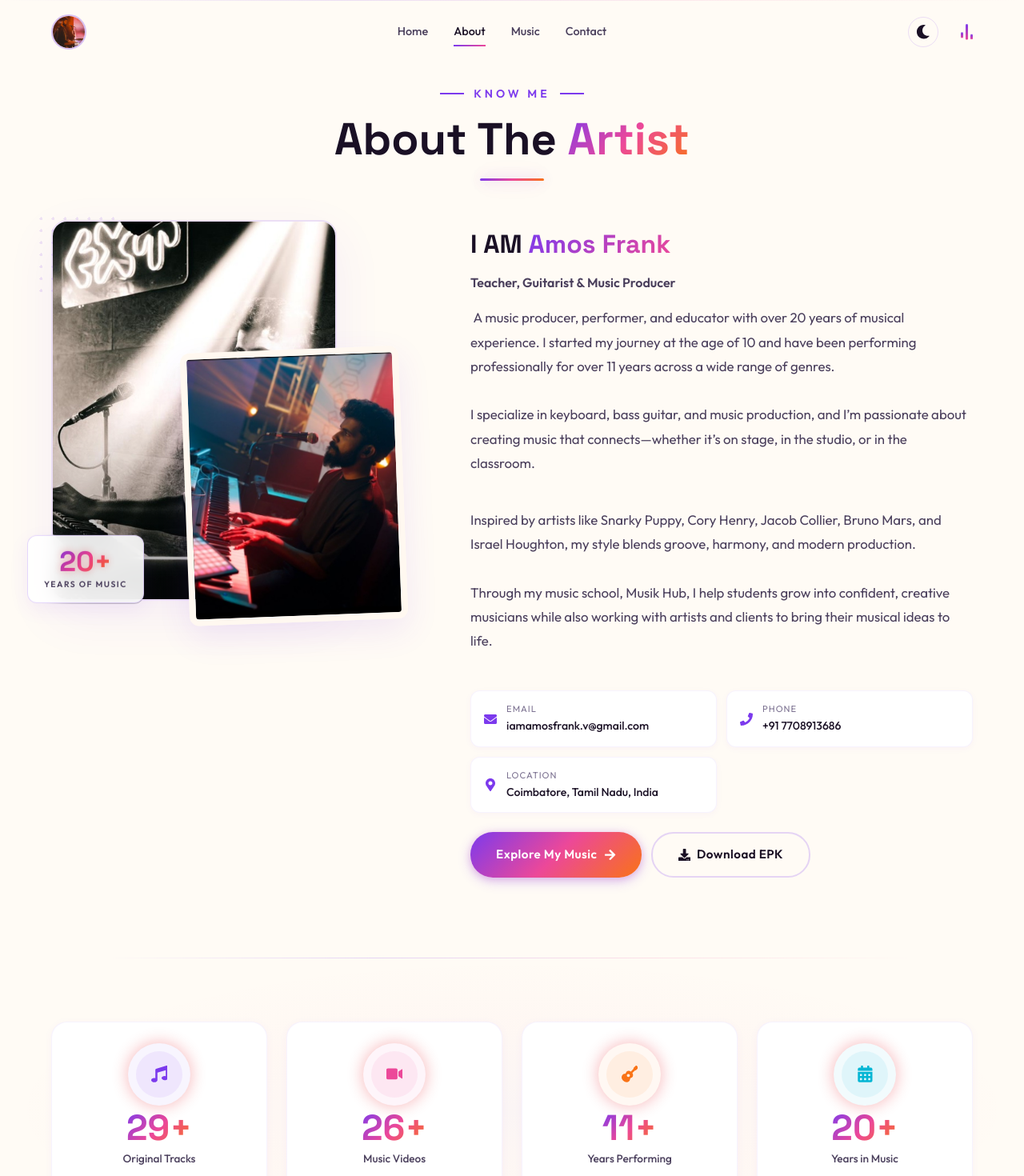
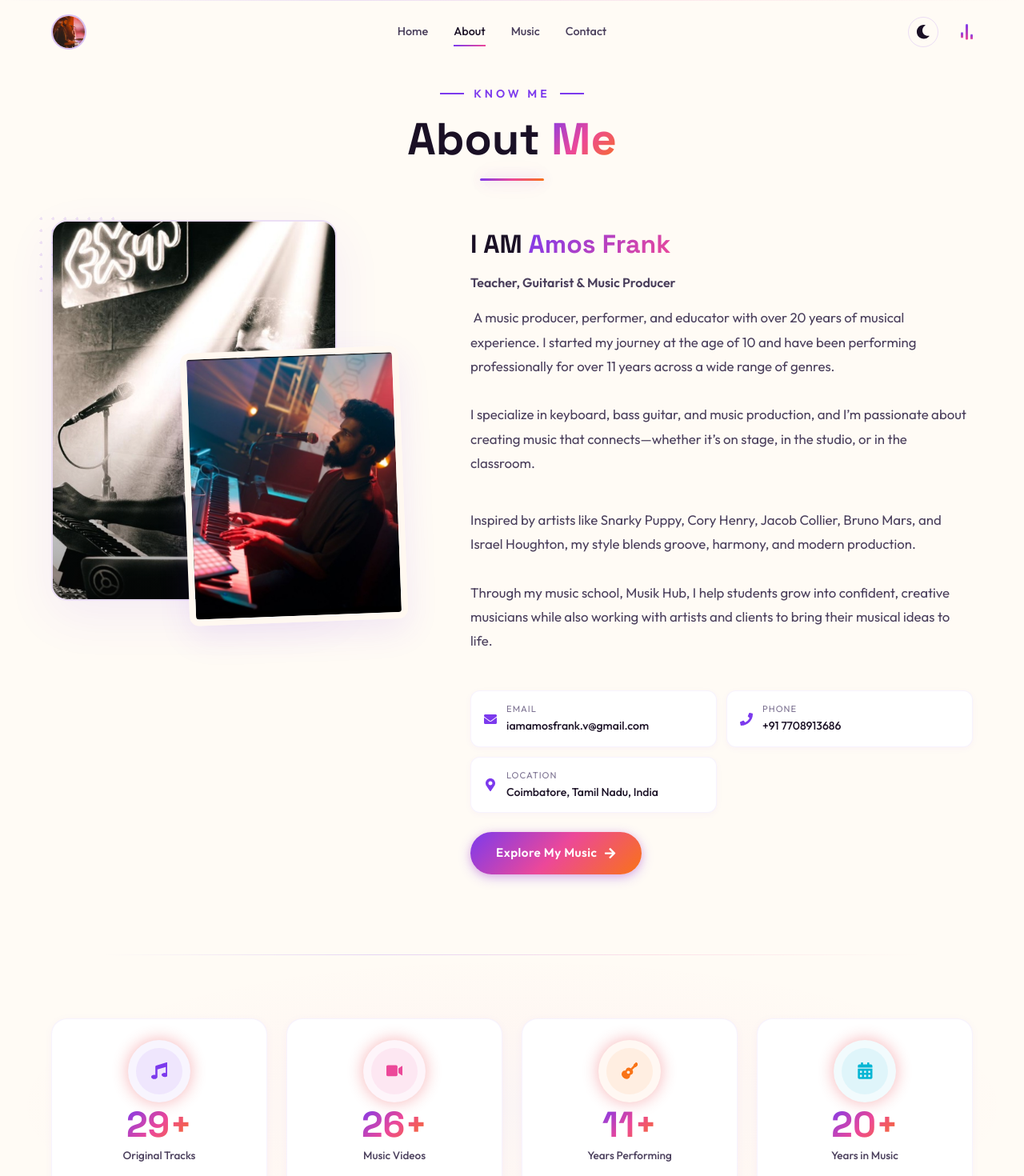
Before and after one commit to Kebadan-2704/Amos-Frank-Portfolio, a React (Vite) app: page /about in a window 1280 px wide. Shown: the top 1470 px of the page at 80% size. Built offline with nearby package versions, Linux system fonts and the light colour scheme.

Commit message:
chore: remove specific sections and update portfolio content

```diff
--- a/src/components/About.jsx
+++ b/src/components/About.jsx
@@ -32,7 +32,7 @@ const About = () => {
       <div className="container" ref={ref}>
         <motion.div className="section-header" variants={container} initial="hidden" animate={isInView ? 'visible' : 'hidden'}>
           <motion.p className="section-subtitle" variants={item}>Know Me</motion.p>
-          <motion.h2 className="section-title" variants={item}>About The <span className="accent">Artist</span></motion.h2>
+          <motion.h2 className="section-title" variants={item}>About <span className="accent">Me</span></motion.h2>
           <motion.div className="glow-line" variants={item} />
         </motion.div>
 
@@ -57,16 +57,7 @@ const About = () => {
                 </div>
               </motion.div>
 
-              {/* Experience badge */}
-              <motion.div
-                className="about-exp-badge"
-                whileHover={{ scale: 1.05 }}
-                animate={{ y: [-8, 8, -8] }}
-                transition={{ duration: 4, repeat: Infinity }}
-              >
-                <span className="about-exp-number">{artistInfo.stats.yearsActive}+</span>
-                <span className="about-exp-label">Years of Music</span>
-              </motion.div>
+
             </div>
             <div className="about-dots-pattern" aria-hidden="true" />
           </motion.div>
@@ -112,9 +103,6 @@ const About = () => {
               <Link to="/music" className="btn btn-primary about-cta-btn">
                 Explore My Music <FaArrowRight />
               </Link>
-              <a href="/amos-frank-epk.pdf" download className="btn btn-outline about-cta-btn">
-                <FaDownload /> Download EPK
-              </a>
             </motion.div>
           </motion.div>
         </motion.div>
--- a/src/components/Footer.jsx
+++ b/src/components/Footer.jsx
@@ -43,7 +43,6 @@ const Footer = () => {
               <div aria-hidden="true" />
               <div>
                 <span className="footer-logo-name">AMOS <span className="text-accent">FRANK</span></span>
-                <span className="footer-logo-tagline">The Music Experience</span>
               </div>
             </div>
             <p className="footer-brand-desc">
--- a/src/components/Hero.jsx
+++ b/src/components/Hero.jsx
@@ -82,15 +82,7 @@ const Hero = () => {
 
       <div className="hero-content container">
         <motion.div className="hero-left" variants={textContainer} initial="hidden" animate="visible" style={{ y: heroY }}>
-          <motion.div className="hero-badge" variants={textLine}>
-            <span className="badge-dot" />
-            <span>Available for Collaborations</span>
-            <div className="hero-badge-eq" aria-hidden="true">
-              {[10, 14, 8, 12, 6].map((h, i) => (
-                <div key={i} className="hero-badge-eq-bar" style={{ '--eq-h': `${h}px`, '--eq-dur': `${0.4 + i * 0.1}s`, '--eq-delay': `${i * 0.08}s` }} />
-              ))}
-            </div>
-          </motion.div>
+
 
           <div className="hero-title" aria-label="I am Amos Frank">
             <motion.span className="hero-title-line" variants={textLine}>I AM</motion.span>
@@ -110,9 +102,7 @@ const Hero = () => {
             />
           </motion.div>
 
-          <motion.p className="hero-description" variants={textLine}>
-            Crafting melodies that move souls — spanning keyboards, guitars, and production. Every note tells a story, every beat carries a message.
-          </motion.p>
+
 
           <motion.div className="hero-buttons" variants={textLine}>
             <Link to="/music" className="btn btn-primary hero-btn"><FaPlay /> Explore Music</Link>
--- a/src/data/tracks.js
+++ b/src/data/tracks.js
@@ -6,7 +6,6 @@ export const youtubeVideos = [
   { id: 'XYZawVrF3z4', title: 'Vetkapattupovathillai', artist: 'Zac Robert', category: 'original' },
   { id: '8IqgN-P8-y0', title: 'Paaduvaen En Yesuvai', artist: 'Messiah Dasan', category: 'original' },
   { id: 'Ut-Z__gnqXo', title: 'Hosanna', artist: 'Abikumar', category: 'original' },
-  { id: '57kvacDyP3w', title: 'Praise - Elevation Worship', artist: 'Life Room Music', category: 'cover' },
   { id: 'ztA2OHbKuhk', title: 'MASIHA', artist: 'Merlyn Salvadi', category: 'original' },
   { id: 'Ip9O1_buM2E', title: 'Aasmaan', artist: 'The Non Violinist Project', category: 'featured' },
   { id: 'IJUl1JqAlxE', title: 'Kaathiru', artist: 'Abikumar', category: 'original' },
@@ -21,7 +20,6 @@ export const youtubeVideos = [
   { id: 'wIT5EjP6deg', title: 'En Parigaari (Healer)', artist: 'Hallelujah Tower', category: 'original' },
   { id: 'sxw14GszsXs', title: 'Ratchagar Yesu Piranthar', artist: 'Christmas Song', category: 'original' },
   { id: '68YxWgyHYDU', title: 'Solven Yesu', artist: 'Zac Robert', category: 'cover' },
-  { id: 'ks6O1efBtbQ', title: 'Right On Time', artist: 'Life Room Music', category: 'cover' },
   { id: '_5JfSO43QCM', title: 'Shubhavela', artist: 'Merge Music', category: 'original' },
   { id: 'e1wZPZcflfA', title: 'ELSHADDAI', artist: 'Freddy John Samuel', category: 'original' },
   { id: '78rLQG1N30k', title: 'Chattan Telugu', artist: 'Merge Music', category: 'original' },
--- a/src/pages/HomePage.jsx
+++ b/src/pages/HomePage.jsx
@@ -1,17 +1,13 @@
 import Hero from '../components/Hero';
 import About from '../components/About';
-import Stats from '../components/Stats';
-import Testimonials from '../components/Testimonials';
-import LatestNews from '../components/LatestNews';
+
 
 const HomePage = () => {
   return (
     <>
       <Hero />
       <About />
-      <Stats />
-      <Testimonials />
-      <LatestNews />
+
     </>
   );
 };
```
